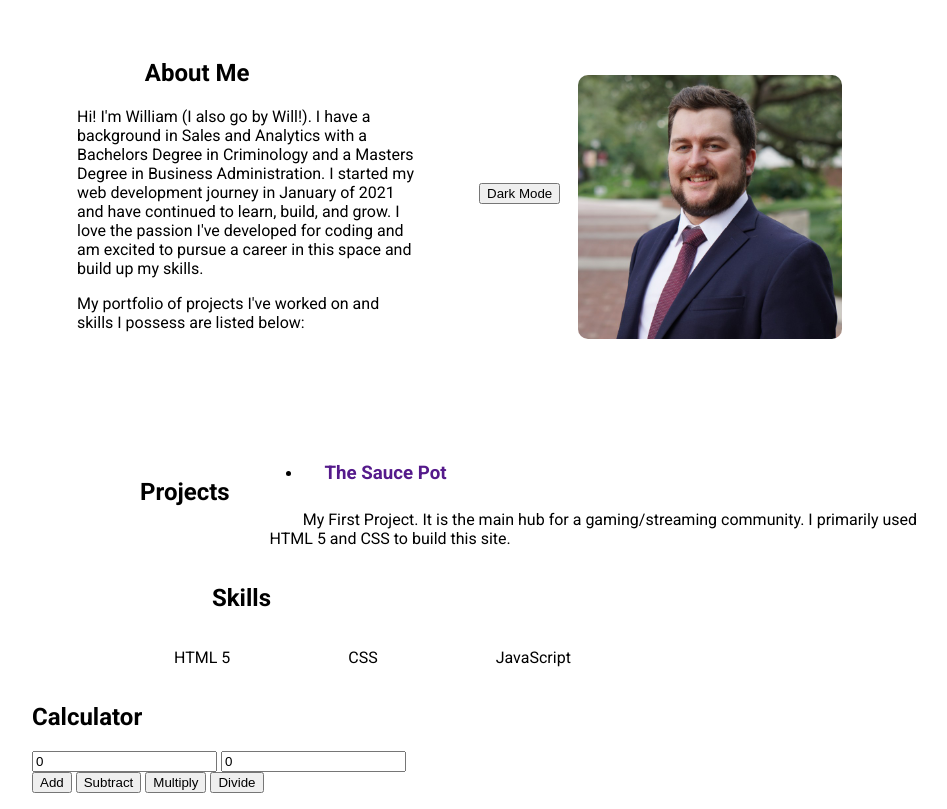
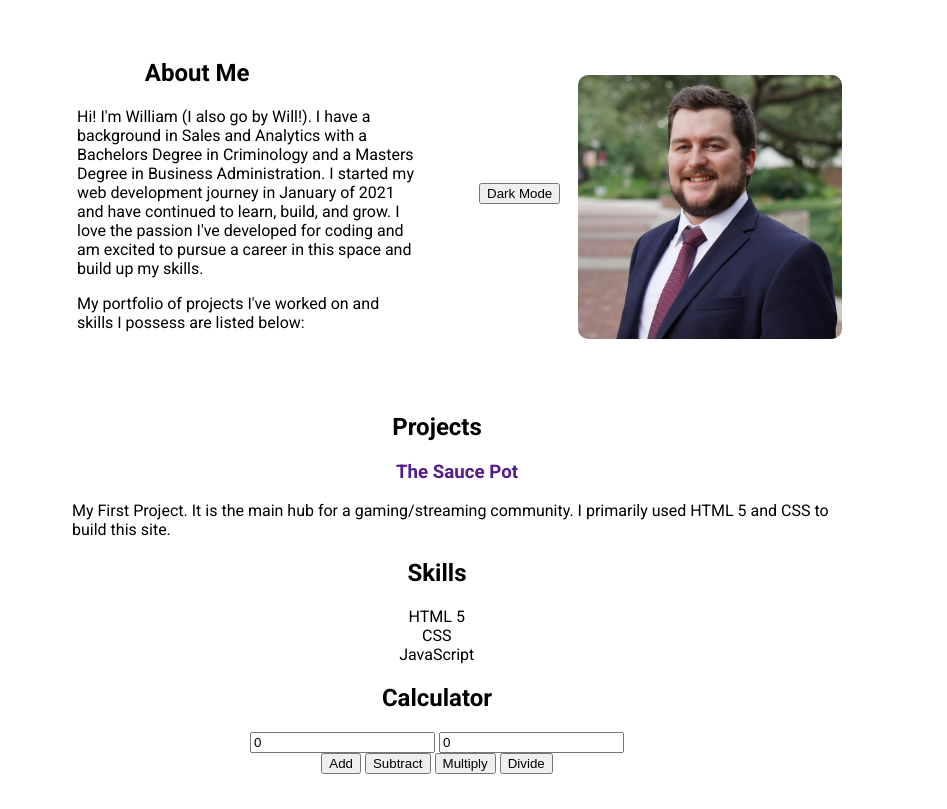
Before and after one commit to Islemarauder/Active-Projects, a plain HTML site: page Portfolio Project/index.html in a window 1280 px wide. Shown: the part 66-875 px from the top of the page, without its empty margins (158-1105 px from the left). Drawn offline with Linux system fonts and the light colour scheme.

Commit message:
Centered Projects, Skills, and Calculator Sections

```diff
--- a/Portfolio Project/resources/style.css
+++ b/Portfolio Project/resources/style.css
@@ -88,72 +88,38 @@ nav h2 {
 /* Projects */
 
 #projects {
-    display: flex;
-    align-items: center;
-    margin-top: 3%;
-    width: 100%;
+    max-width: 90%;
+}
+
+#projects h2 {
+    text-align: center;
 }
 
 #projects li {
-    list-style: disc;
-    width: 25%;
-    max-width: 600px;
-    margin: 5%;
-    line-height: 0.5rem;
     text-align: center;
-}
-
-
-#projects h2 {
-    margin-left: 12%;
-}
-
-
-#projects span {
-    width: 25%;
-    max-width: 600px;
-    margin: 5%;
-}
-
-
-ul img {
-    max-width: 100px;
-    max-height: 100px;
-    float: right;
 }
 
 /* Skills */
 
 #skills {
-    display: inline;
-    margin-top: 20%;
-    width: 100%;
-    height: 30%;
+    max-width: 90%;
 }
 
 #skills h2 {
-    margin-left: 20%;
+    text-align: center;
+}
+
+#skills li {
+    text-align: center;
 }
 
 #skills ul {
-    display: flex;
-    align-items: center;
-}
-
-#skills li {
-    margin-left: 10%;
-    padding: 1rem;
-}
-
-@media only screen and (max-width: 600px) {
-    #skills {
-        display: flex;
-        flex-direction: column;
-    }
+    margin-right: 5%;
 }
 
 /* Calculator */
 
 #calculator {
-    height: 30%;
+    text-align: center;
+    margin-right: 10%;
 }
```
